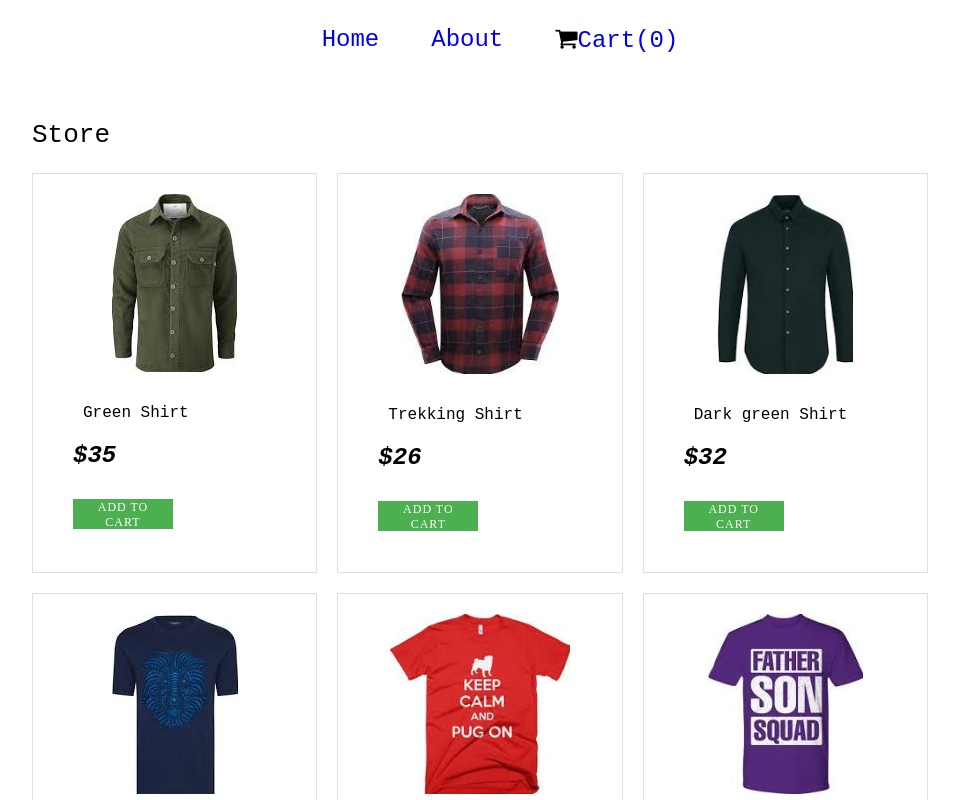
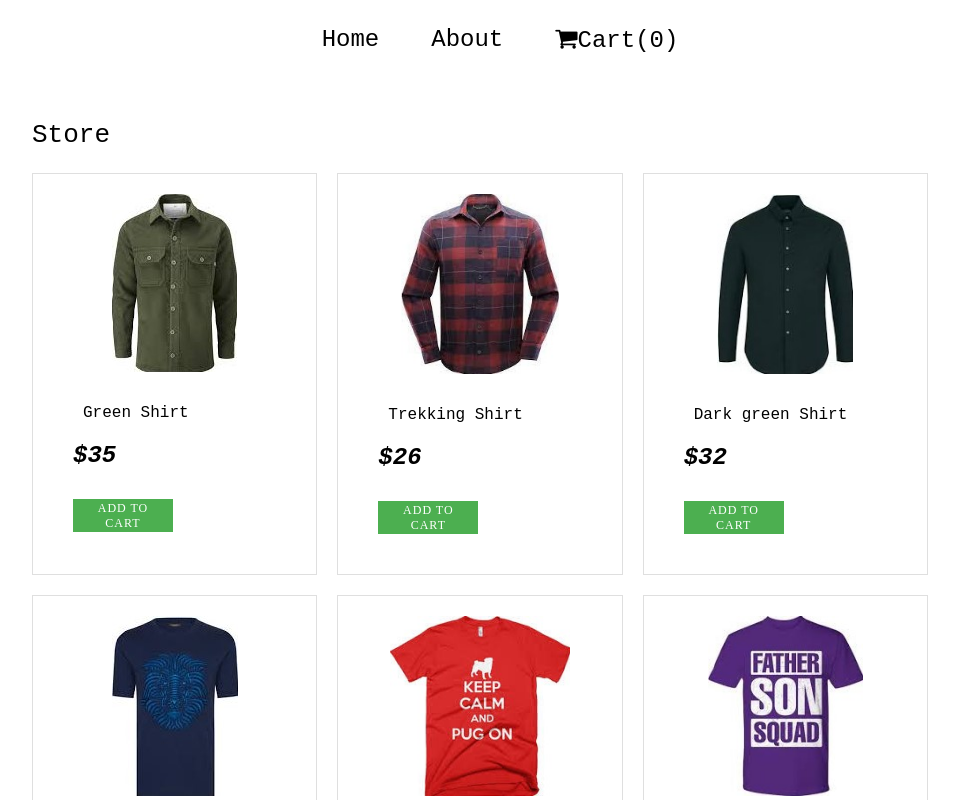
Before and after one commit to oxinus/Cart, a React (Create React App) app: page / in a window 1280 px wide. Shown: the top 800 px of the page, without its empty margins (160-1119 px from the left). Built offline with nearby package versions, Linux system fonts and the light colour scheme.

Commit message:
final commit before changing the css grid because it doesnt support in ie

```diff
--- a/public/css/Button.css
+++ b/public/css/Button.css
@@ -1,5 +1,5 @@
 .cart-btn {
-    height: 30px;
+    height: 33px;
     width: 100px;
     border: none;
     font-family: serif;
--- a/public/css/Cart.css
+++ b/public/css/Cart.css
@@ -17,7 +17,6 @@ h1.shopping-cart {
     opacity: .6;
 }
 table {
-    width: 600px;
     margin: 60px 0 0 0;
     display: block;
     overflow: auto;
@@ -86,7 +85,10 @@ td img {
     font-size: 16px;
 }
 .disable-add {
-    user-select: none;
+    -webkit-user-select: none;
+       -moz-user-select: none;
+        -ms-user-select: none;
+            user-select: none;
     pointer-events: none;
     opacity: .4;
 }
@@ -135,6 +137,7 @@ a.buymore-navlink:active {
     .product-name{
         font-size: 14px;
         margin: auto 0 auto 0;
+        width: 100px;
     }
     .product-quantity{
         width: 85px;
@@ -177,6 +180,3 @@ a.buymore-navlink:active {
     width: 40%;
     }
 }
-@media (max-width: 514px){
-
-}
--- a/public/css/Checkout.css
+++ b/public/css/Checkout.css
@@ -35,7 +35,7 @@ hr {
     color: white;
     text-transform: uppercase;
     cursor: pointer;
-    height: 3vh;
+    height: 27px;
 }
 .clear-btn {
     background-color: red;
@@ -43,7 +43,7 @@ hr {
     color: white;
     text-transform: uppercase;
     cursor: pointer;
-    height: 2.7vh;
+    height: 24px;
 }
 @media (max-width: 780px){
    .checkout-container{
@@ -53,7 +53,8 @@ hr {
 @media (max-width: 1250px){
     .checkout-container{
        margin-left: 30px;
-       height: 200px;
+       height: 190px;
+       width: 165px;
     }
     p{
         margin-top: 0;
@@ -61,6 +62,7 @@ hr {
     }
     .total-item, .total-payment{
         font-size: 14px;
+        padding-top: 12px;
     }
     h2{
         font-size: 14px;
@@ -85,7 +87,14 @@ hr {
 }
 @media (max-width: 710px){
     .checkout-container{
-        margin: 15px auto 0 auto;
-        height: 190px;
+        margin: 15px auto;
+        height: 180px;
+        width: 158px;
+    }
+    .clear-btn{
+        height: 22px;
+    }
+    .checkout-btn{
+        height: 24px;
     }
 }
--- a/public/css/Home.css
+++ b/public/css/Home.css
@@ -4,7 +4,10 @@
 }
 .products-grid {
     display: grid;
+    display: -ms-grid;
     grid-template-columns: repeat(auto-fill, minmax(260px, 1fr));
+    -ms-grid-rows: 300px 10px 300px 10px 300px;
+    -ms-grid-columns: 1fr 10px 1fr;
     grid-gap:20px;
 }
 .product-img {
--- a/public/css/Nav.css
+++ b/public/css/Nav.css
@@ -10,12 +10,12 @@ ul{
   li:hover{
     text-decoration: underline;
   }
+  a{
+    color: black;
+  }
   a.nav-link:link {
     text-decoration: none;
-  }
-  a.nav-link:visited {
-    color: black;
-  }
+}
   @media (max-width: 610px) {
     ul {
       flex-direction: column;
--- a/src/Components/About.js
+++ b/src/Components/About.js
@@ -6,7 +6,7 @@ const About = (props) => {
         <div className='about-container'>
             <div className='about-text'>about</div>
             <div className='content'>this project was build by a beginner guy<br />take it easy&#128513;</div>
-            <a href='https://github.com/oxinus/Cart-Project' target='_blank_' className='git-link'>
+            <a href='https://github.com/oxinus/Cart' target='_blank_' className='git-link'>
                 <img src='img/git-img/5.png' alt='' className='git-img'/>
                 <span>visit repo</span>
             </a>
--- a/src/Components/Nav.js
+++ b/src/Components/Nav.js
@@ -18,15 +18,15 @@ const Nav = ({product, setProduct}) => {
                 <Router>
                     <ul>
                         <li >
-                        <NavLink className='nav-link' to='/' >Home</NavLink>
+                        <NavLink activeClassName='active' className='nav-link' to='/' >Home</NavLink>
                         </li>
 
                         <li>
-                            <NavLink className='nav-link' to='/about'>About</NavLink>
+                            <NavLink activeClassName='active' className='nav-link' to='/about'>About</NavLink>
                         </li>
 
                         <li><i className="fa fa-shopping-cart fa-sm"></i>
-                        <   NavLink className='nav-link' to='/cart'>Cart({counter})</NavLink>
+                            <NavLink activeClassName='active' className='nav-link' to='/cart'>Cart({counter})</NavLink>
                         </li>
                     </ul>
                     <Switch>
```
